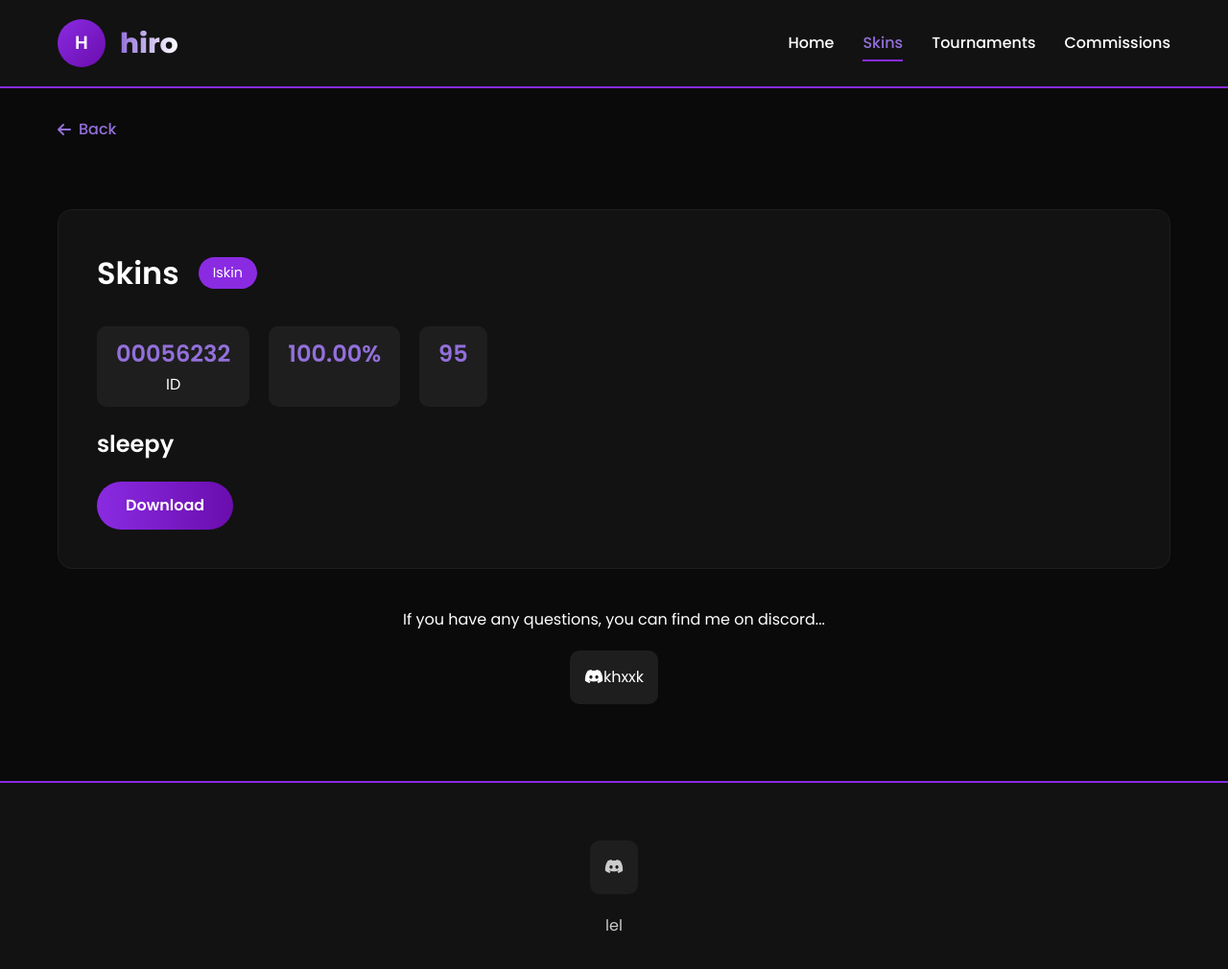
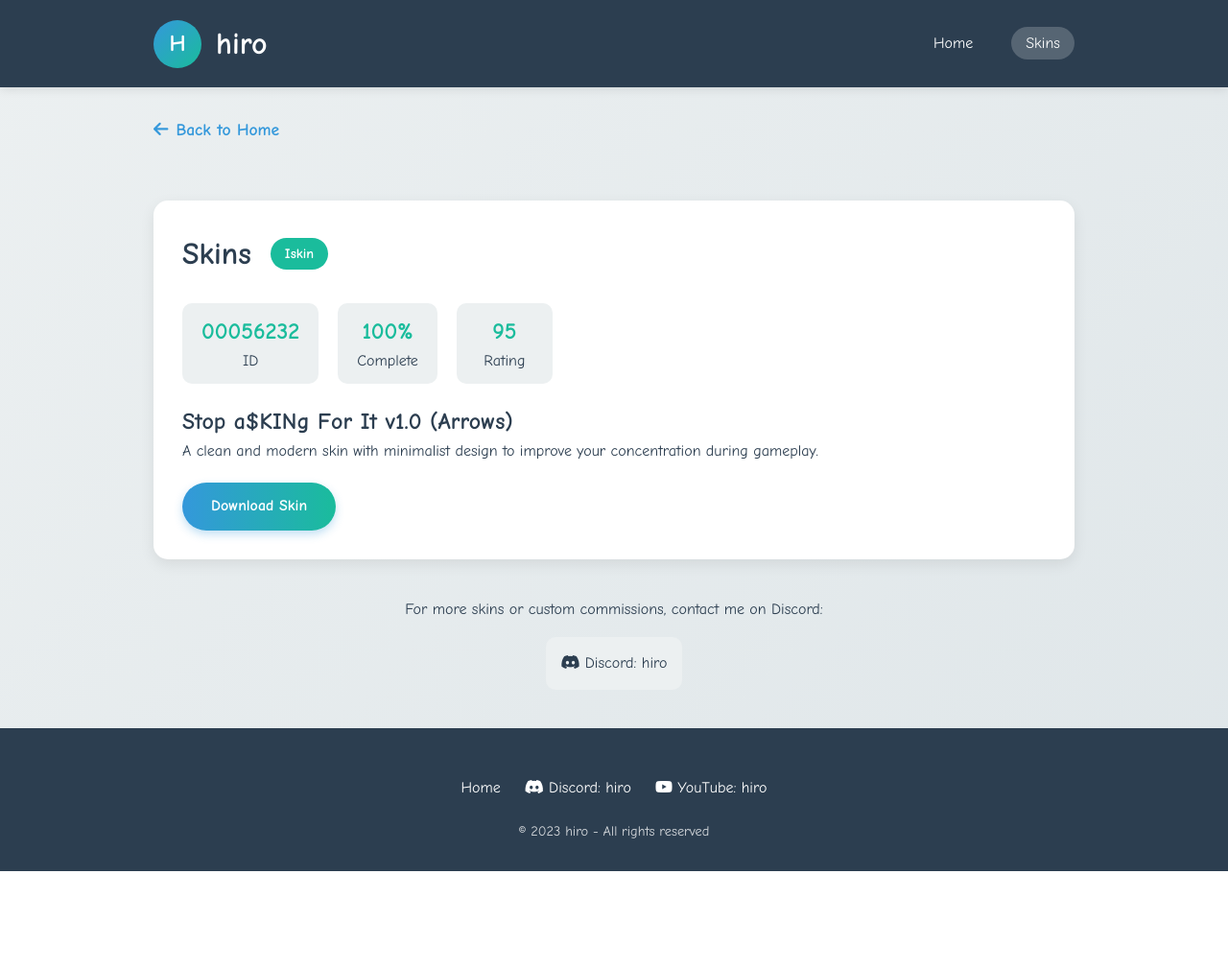
Before and after one commit to tsukihiroshi/me, a plain HTML site: page skins.html in a window 1280 px wide. Shown: the whole page at 96% size. After the commit the page ends 908 px from the top, so only its background shows below. Drawn offline with Linux system fonts and the light colour scheme.

Commit message:
Update skins.html

```diff
--- a/skins.html
+++ b/skins.html
@@ -1,47 +1,44 @@
 <!DOCTYPE html>
-<html lang="pt-br">
+<html lang="en">
 <head>
     <meta charset="UTF-8">
     <meta name="viewport" content="width=device-width, initial-scale=1.0">
-    <title>hiro - Skins</title>
+    <title>hiro - osu! Skins</title>
+    <link href="https://fonts.googleapis.com/css2?family=Comic+Neue:wght@300;400;700&display=swap" rel="stylesheet">
     <link rel="stylesheet" href="https://cdnjs.cloudflare.com/ajax/libs/font-awesome/6.4.0/css/all.min.css">
-    <link href="https://fonts.googleapis.com/css2?family=Montserrat:wght@400;500;600;700;800&family=Poppins:wght@300;400;500;600&display=swap" rel="stylesheet">
     <style>
         :root {
-            --black: #0a0a0a;
-            --dark: #121212;
-            --white: #ffffff;
-            --purple: #8a2be2;
-            --purple-light: #9370db;
-            --purple-dark: #6a0dad;
-            --gray: #1e1e1e;
-            --gray-light: #2d2d2d;
+            --dark-blue: #2c3e50;
+            --medium-blue: #3498db;
+            --light-blue: #ecf0f1;
+            --accent: #1abc9c;
+            --text: #2c3e50;
         }
 
         * {
             margin: 0;
             padding: 0;
             box-sizing: border-box;
+            font-family: 'Comic Neue', cursive;
         }
 
         body {
-            background-color: var(--black);
-            color: var(--white);
-            font-family: 'Poppins', sans-serif;
+            background: linear-gradient(135deg, var(--light-blue) 0%, #dfe6e9 100%);
+            color: var(--text);
             line-height: 1.6;
         }
 
         .container {
-            max-width: 1200px;
+            max-width: 1000px;
             margin: 0 auto;
             padding: 0 20px;
         }
 
         /* Header */
         header {
-            background-color: var(--dark);
+            background-color: var(--dark-blue);
             padding: 20px 0;
-            border-bottom: 2px solid var(--purple);
+            box-shadow: 0 2px 10px rgba(0, 0, 0, 0.1);
         }
 
         .header-content {
@@ -60,54 +57,38 @@
             width: 50px;
             height: 50px;
             border-radius: 50%;
-            background: linear-gradient(135deg, var(--purple), var(--purple-dark));
+            background: linear-gradient(135deg, var(--medium-blue), var(--accent));
             display: flex;
             align-items: center;
             justify-content: center;
             font-weight: bold;
-            font-size: 1.2rem;
+            font-size: 1.5rem;
+            color: white;
         }
 
         .logo-text {
-            font-family: 'Montserrat', sans-serif;
-            font-size: 1.8rem;
-            font-weight: 800;
-            background: linear-gradient(to right, var(--purple-light), var(--white));
-            -webkit-background-clip: text;
-            -webkit-text-fill-color: transparent;
+            font-size: 2rem;
+            font-weight: 700;
+            color: white;
         }
 
         nav ul {
             display: flex;
             list-style: none;
-            gap: 30px;
+            gap: 25px;
         }
 
         nav a {
             text-decoration: none;
-            color: var(--white);
+            color: white;
             font-weight: 500;
-            padding: 8px 0;
-            position: relative;
-        }
-
-        nav a::after {
-            content: '';
-            position: absolute;
-            bottom: 0;
-            left: 0;
-            width: 0;
-            height: 2px;
-            background: var(--purple);
-            transition: width 0.3s ease;
-        }
-
-        nav a:hover::after, nav a.active::after {
-            width: 100%;
+            padding: 8px 15px;
+            border-radius: 20px;
+            transition: all 0.3s ease;
         }
 
         nav a:hover, nav a.active {
-            color: var(--purple-light);
+            background-color: rgba(255, 255, 255, 0.2);
         }
 
         /* Back Button */
@@ -115,81 +96,127 @@
             display: inline-flex;
             align-items: center;
             gap: 8px;
-            color: var(--purple-light);
+            color: var(--medium-blue);
             text-decoration: none;
             margin: 30px 0;
-            font-weight: 500;
+            font-weight: 700;
+            font-size: 1.1rem;
         }
 
-        /* Skin Detail */
-        .skin-detail {
-            background: var(--dark);
+        /* Skin Listing */
+        .skin-listing {
+            background: white;
             border-radius: 15px;
-            padding: 40px;
-            margin: 40px 0;
-            border: 1px solid var(--gray);
+            padding: 30px;
+            margin: 30px 0;
+            box-shadow: 0 5px 15px rgba(0, 0, 0, 0.08);
         }
 
         .skin-header {
             display: flex;
             align-items: center;
             gap: 20px;
-            margin-bottom: 30px;
+            margin-bottom: 25px;
+            flex-wrap: wrap;
         }
 
         .skin-id {
-            background: var(--purple);
+            background: var(--accent);
+            color: white;
             padding: 5px 15px;
             border-radius: 20px;
             font-size: 0.9rem;
+            font-weight: 700;
         }
 
         .skin-stats {
             display: flex;
             gap: 20px;
             margin: 20px 0;
+            flex-wrap: wrap;
         }
 
         .stat {
-            background: var(--gray);
+            background: var(--light-blue);
             padding: 10px 20px;
             border-radius: 10px;
             text-align: center;
+            min-width: 100px;
         }
 
         .stat-value {
             font-size: 1.5rem;
-            font-weight: bold;
-            color: var(--purple-light);
+            font-weight: 700;
+            color: var(--accent);
         }
 
         .download-btn {
             display: inline-block;
-            background: linear-gradient(to right, var(--purple), var(--purple-dark));
+            background: linear-gradient(to right, var(--medium-blue), var(--accent));
             color: white;
             padding: 12px 30px;
             border-radius: 30px;
             text-decoration: none;
-            font-weight: 600;
+            font-weight: 700;
             margin-top: 20px;
+            transition: all 0.3s ease;
+            box-shadow: 0 4px 10px rgba(52, 152, 219, 0.3);
+        }
+
+        .download-btn:hover {
+            transform: translateY(-3px);
+            box-shadow: 0 6px 15px rgba(52, 152, 219, 0.4);
         }
 
         /* Footer */
         footer {
-            background-color: var(--dark);
+            background-color: var(--dark-blue);
             text-align: center;
-            padding: 40px 0;
-            color: #ccc;
-            border-top: 2px solid var(--purple);
-            margin-top: 60px;
+            padding: 30px 0;
+            color: white;
+            margin-top: 40px;
         }
 
-        .discord-info {
+        .footer-links {
+            display: flex;
+            justify-content: center;
+            gap: 25px;
             margin: 20px 0;
-            padding: 15px;
-            background: var(--gray);
-            border-radius: 10px;
-            display: inline-block;
+            flex-wrap: wrap;
+        }
+
+        .footer-links a {
+            color: white;
+            text-decoration: none;
+        }
+
+        .copyright {
+            margin-top: 20px;
+            font-size: 0.9rem;
+            opacity: 0.8;
+        }
+
+        /* Responsive */
+        @media (max-width: 768px) {
+            .header-content {
+                flex-direction: column;
+                gap: 20px;
+            }
+
+            nav ul {
+                flex-wrap: wrap;
+                justify-content: center;
+                gap: 15px;
+            }
+
+            .skin-header {
+                flex-direction: column;
+                align-items: flex-start;
+            }
+
+            .skin-stats {
+                justify-content: center;
+            }
         }
     </style>
 </head>
@@ -205,8 +232,6 @@
                     <ul>
                         <li><a href="index.html">Home</a></li>
                         <li><a href="#" class="active">Skins</a></li>
-                        <li><a href="tournaments.html">Tournaments</a></li>
-                        <li><a href="commissions.html">Commissions</a></li>
                     </ul>
                 </nav>
             </div>
@@ -215,10 +240,10 @@
 
     <div class="container">
         <a href="index.html" class="back-button">
-            <i class="fas fa-arrow-left"></i> Back
+            <i class="fas fa-arrow-left"></i> Back to Home
         </a>
 
-        <div class="skin-detail">
+        <div class="skin-listing">
             <div class="skin-header">
                 <h1>Skins</h1>
                 <div class="skin-id">Iskin</div>
@@ -230,32 +255,37 @@
                     <div>ID</div>
                 </div>
                 <div class="stat">
-                    <div class="stat-value">100.00%</div>
+                    <div class="stat-value">100%</div>
+                    <div>Complete</div>
                 </div>
                 <div class="stat">
                     <div class="stat-value">95</div>
+                    <div>Rating</div>
                 </div>
             </div>
 
-            <h2>sleepy</h2>
+            <h2>Stop a$KINg For It v1.0 (Arrows)</h2>
+            <p>A clean and modern skin with minimalist design to improve your concentration during gameplay.</p>
 
-            <a href="#" class="download-btn">Download</a>
+            <a href="#" class="download-btn">Download Skin</a>
         </div>
 
         <div style="text-align: center; margin: 40px 0;">
-            <p>If you have any questions, you can find me on discord...</p>
-            <div class="discord-info">
-                <i class="fab fa-discord"></i>khxxk
+            <p>For more skins or custom commissions, contact me on Discord:</p>
+            <div style="background: var(--light-blue); padding: 15px; border-radius: 10px; display: inline-block; margin-top: 15px;">
+                <i class="fab fa-discord"></i> Discord: hiro
             </div>
         </div>
     </div>
 
     <footer>
         <div class="container">
-            <div class="discord-info">
-                <i class="fab fa-discord"></i>
+            <div class="footer-links">
+                <a href="index.html">Home</a>
+                <a href="#"><i class="fab fa-discord"></i> Discord: hiro</a>
+                <a href="#"><i class="fab fa-youtube"></i> YouTube: hiro</a>
             </div>
-            <p>lel</p>
+            <p class="copyright">© 2023 hiro - All rights reserved</p>
         </div>
     </footer>
 </body>
```
